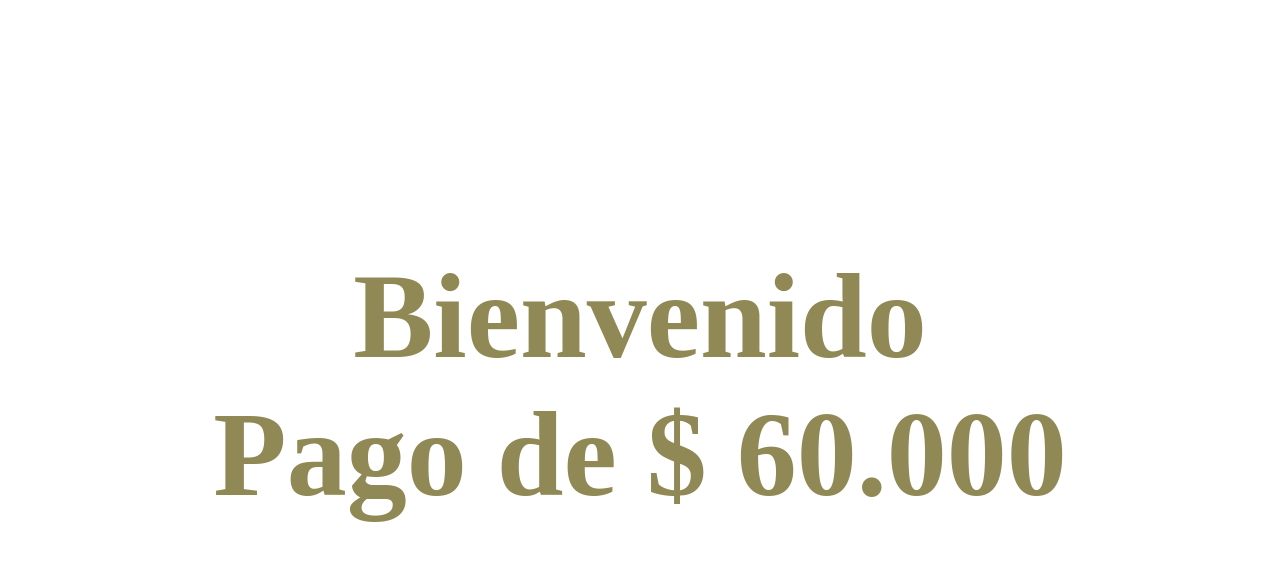
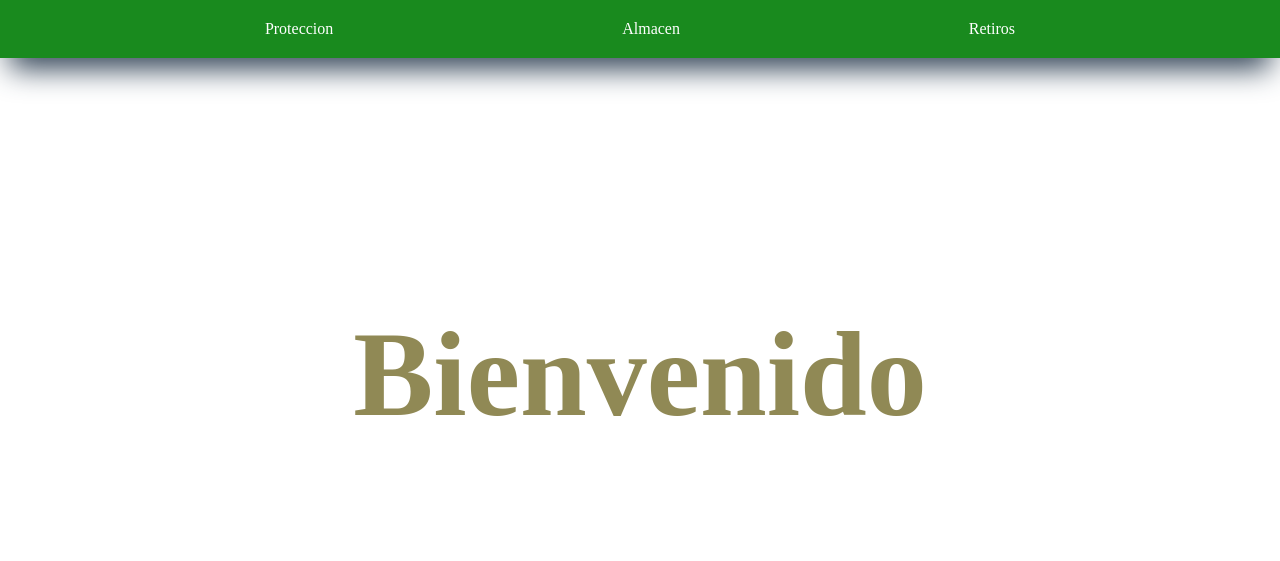
Before and after one commit to acostahady/Base_datos_Empresa, a Django app: page / in a window 1280 px wide. Shown: the top 561 px of the page. Run offline with Django 5.2, Linux system fonts and the light colour scheme.

Commit message:
completado

```diff
--- a/datos/templates/index.html
+++ b/datos/templates/index.html
@@ -14,7 +14,7 @@
   <br>
 
 <h1>Bienvenido</h1>
-<h1>{{ titulo }}</h1>
+<!-- <h1>{{ titulo }}</h1> -->
 <style>
     /* Center the h1 element */
     h1 {
--- a/datos/templates/layouts/base.html
+++ b/datos/templates/layouts/base.html
@@ -6,7 +6,7 @@
     <meta name="viewport" content="width=device-width, initial-scale=1.0">
 </head>
 <body>
-    <!-- <nav class="navbar">
+    <nav class="navbar">
         <ul style="display: flex; justify-content: space-evenly;">
             <li class="{% if request.path == '/productos_Proteccion/' %}active{% endif %}">
                 <a href="{% url 'productos_Proteccion' %}">Proteccion</a>
@@ -18,7 +18,7 @@
                 <a href="{% url 'retiros' %}">Retiros</a>
             </li>
         </ul>
-    </nav>     -->
+    </nav>
     <div style="padding: 2rem;">
         {% block content %}
         {% endblock %}
```
